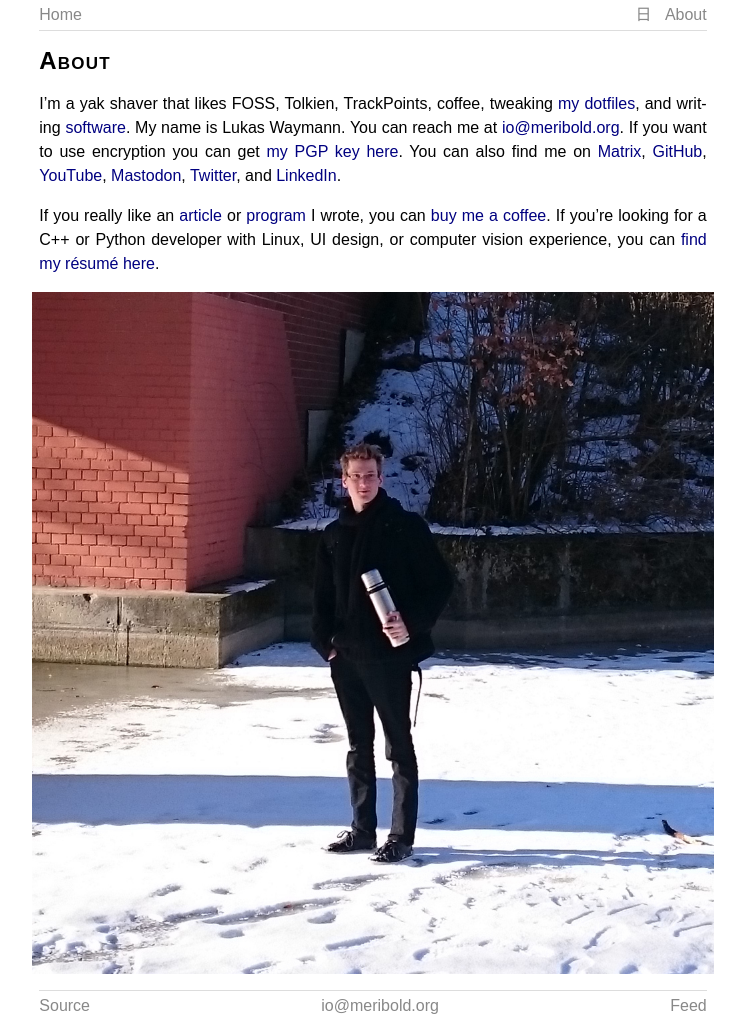
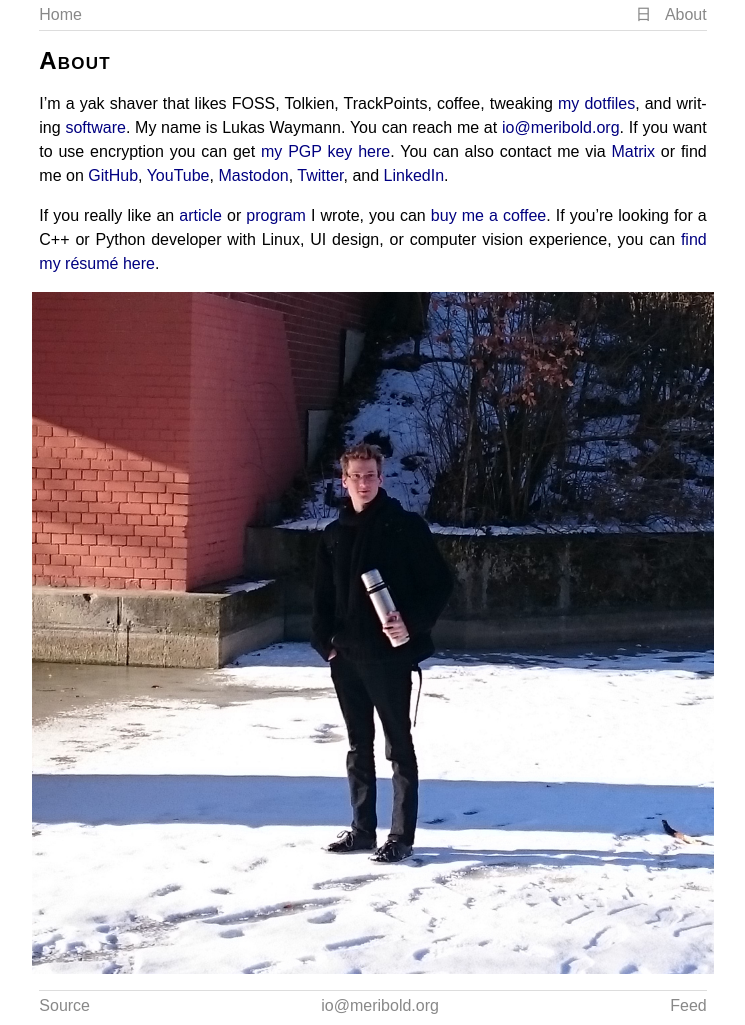
Before and after one commit to meribold/meribold.org, a Jekyll site: the page built from about.md, in a window 1280 px wide. Shown: the whole page, without its empty margins (267-1012 px from the left). Built offline with Jekyll 4.4.1, drawn with Linux system fonts in a browser that asks for light colours.

Commit message:
Tweak a sentence on about page

```diff
--- a/about.md
+++ b/about.md
@@ -12,8 +12,8 @@ My name is Lukas Waymann.
 You can reach me at <a href="mailto:{{ site.email }}">{{ site.email }}</a>.
 If you want to use encryption you can get [my PGP key
 here](/pgp-key-meribold-7066ac79c4592c12.txt).
-You can also find me on
-[Matrix](https://matrix.to/#/@meribold:matrix.org),
+You can also contact me via [Matrix](https://matrix.to/#/@meribold:matrix.org) or find me
+on
 [GitHub](https://github.com/meribold),
 [YouTube](https://www.youtube.com/channel/UCMRSvuI6a4hRfXnNeMKL5cQ),
 [Mastodon](https://mastodon.social/@meribold),
```
